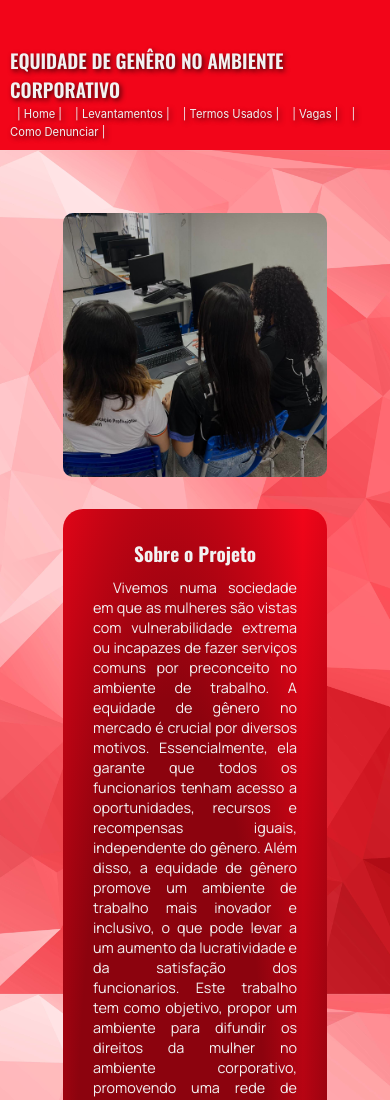
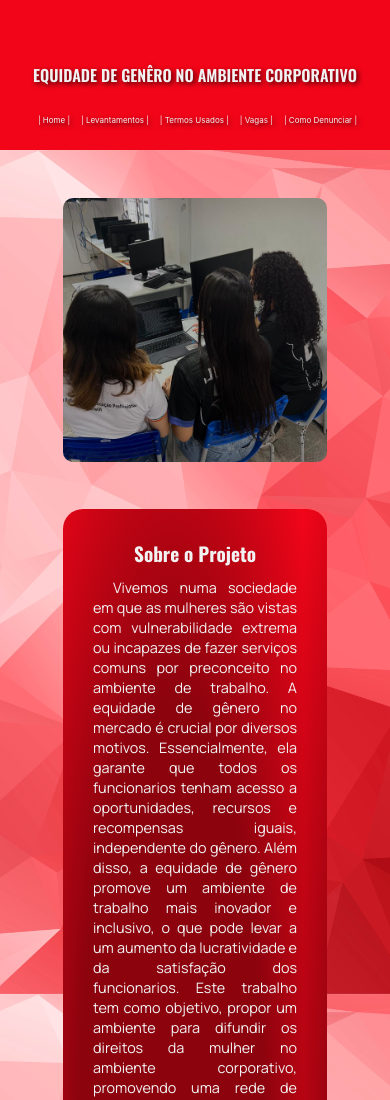
Before and after one commit to MiguelSousaw/Equidade_de_G-nero, a plain HTML site: page index.html in a window 390 px wide. Shown: the top 1100 px of the page. Drawn offline with nearby package versions, Linux system fonts and the light colour scheme; a web font is replaced by a local one.

Commit message:
Update query.css

```diff
--- a/query.css
+++ b/query.css
@@ -190,13 +190,13 @@
     }
 
     header > h1 {
-        font-size: 1.2em;
+        font-size: 1em;
     }
 
     header > nav > a {
-        font-size: 0.7em;
+        font-size: 0.5em;
         margin-right: 0;
-        padding: 2px;
+        padding: 1px;
     }
 
     main{
@@ -223,6 +223,7 @@
         grid-template-columns: 1fr 1fr;
         grid-template-rows: 1fr 1fr;
         padding: 30px;
+        gap: 30px;
     }
 
     #section1 > #texto{
@@ -242,9 +243,14 @@
         justify-content: center;
         align-items: center;
         margin: 0;
-
         display: flex;
         flex-wrap: wrap;
+        height: auto;
+        width: 80%;
+    }
+
+    #section3 > article > div {
+        width: 80%;
     }
 
     #concretos, #dados {
```
